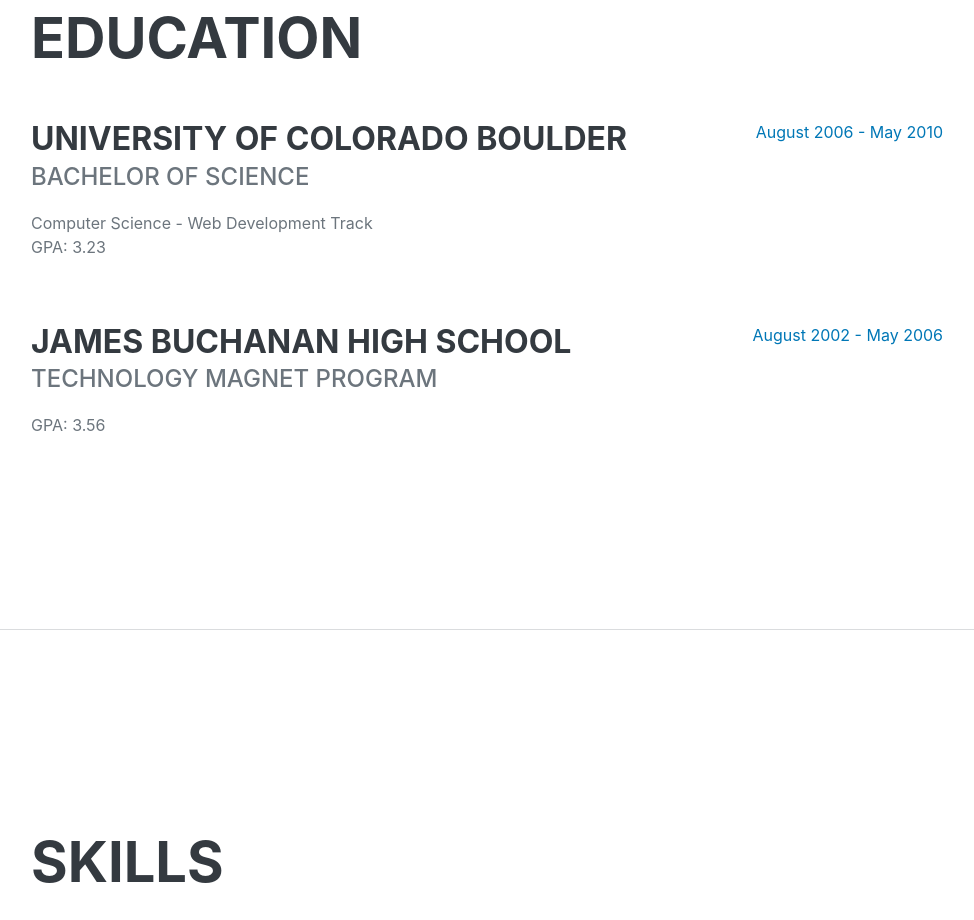
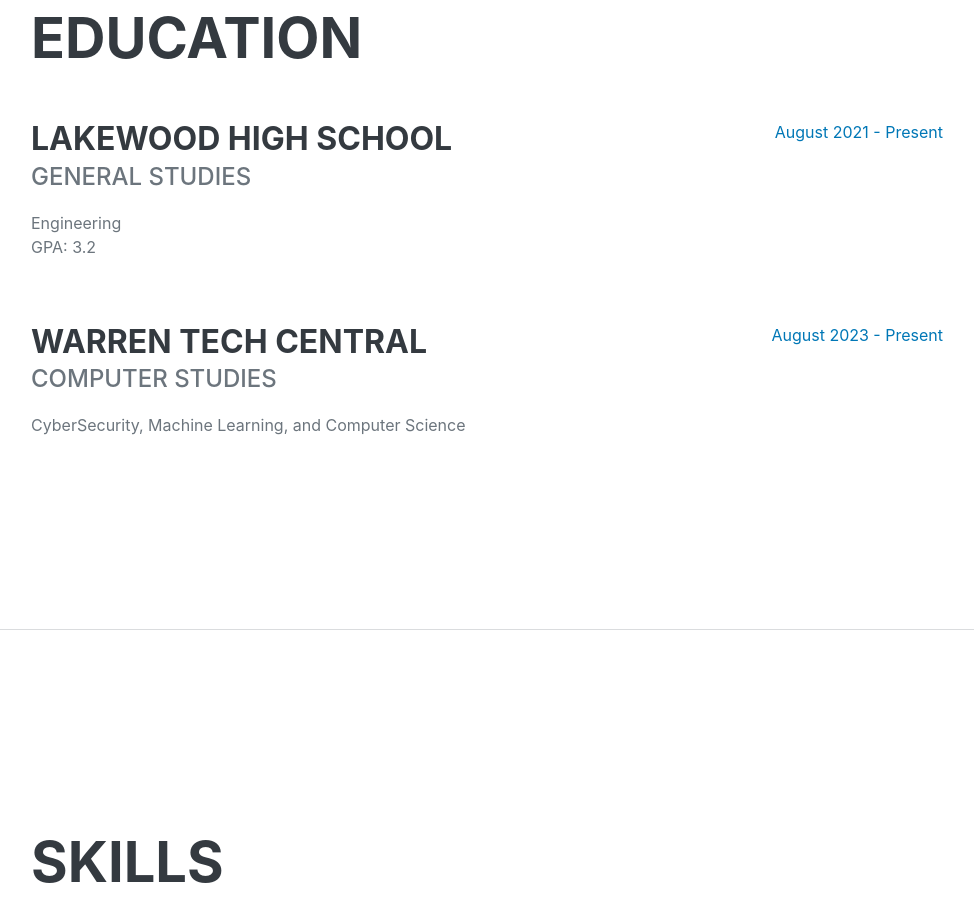
Before and after one commit to Dr-Hac/Dr-Hac.github.io, a plain HTML site: page index.html in a window 1280 px wide. Shown: the part 2260-3180 px from the top of the page, without its empty margins (289-1263 px from the left). Drawn offline with nearby package versions, Linux system fonts and the light colour scheme; a web font is replaced by a local one.

Commit message:
Update index.html education updated

```diff
--- a/index.html
+++ b/index.html
@@ -119,20 +119,21 @@ Particapated in Lockheed Martins’s Cyber Quest to solve real world cyber secur
                     <h2 class="mb-5">Education</h2>
                     <div class="d-flex flex-column flex-md-row justify-content-between mb-5">
                         <div class="flex-grow-1">
-                            <h3 class="mb-0">University of Colorado Boulder</h3>
-                            <div class="subheading mb-3">Bachelor of Science</div>
-                            <div>Computer Science - Web Development Track</div>
-                            <p>GPA: 3.23</p>
+                            <h3 class="mb-0">Lakewood High School</h3>
+                            <div class="subheading mb-3">General studies</div>
+                            <div>Engineering</div>
+                            <p>GPA: 3.2</p>
                         </div>
-                        <div class="flex-shrink-0"><span class="text-primary">August 2006 - May 2010</span></div>
+                        <div class="flex-shrink-0"><span class="text-primary">August 2021 - Present</span></div>
                     </div>
                     <div class="d-flex flex-column flex-md-row justify-content-between">
                         <div class="flex-grow-1">
-                            <h3 class="mb-0">James Buchanan High School</h3>
-                            <div class="subheading mb-3">Technology Magnet Program</div>
-                            <p>GPA: 3.56</p>
+                            <h3 class="mb-0">Warren Tech Central</h3>
+                            <div class="subheading mb-3">Computer Studies</div>
+                            <div>CyberSecurity, Machine Learning, and Computer Science</div>
+                            <p></p>
                         </div>
-                        <div class="flex-shrink-0"><span class="text-primary">August 2002 - May 2006</span></div>
+                        <div class="flex-shrink-0"><span class="text-primary">August 2023 - Present</span></div>
                     </div>
                 </div>
             </section>
```
